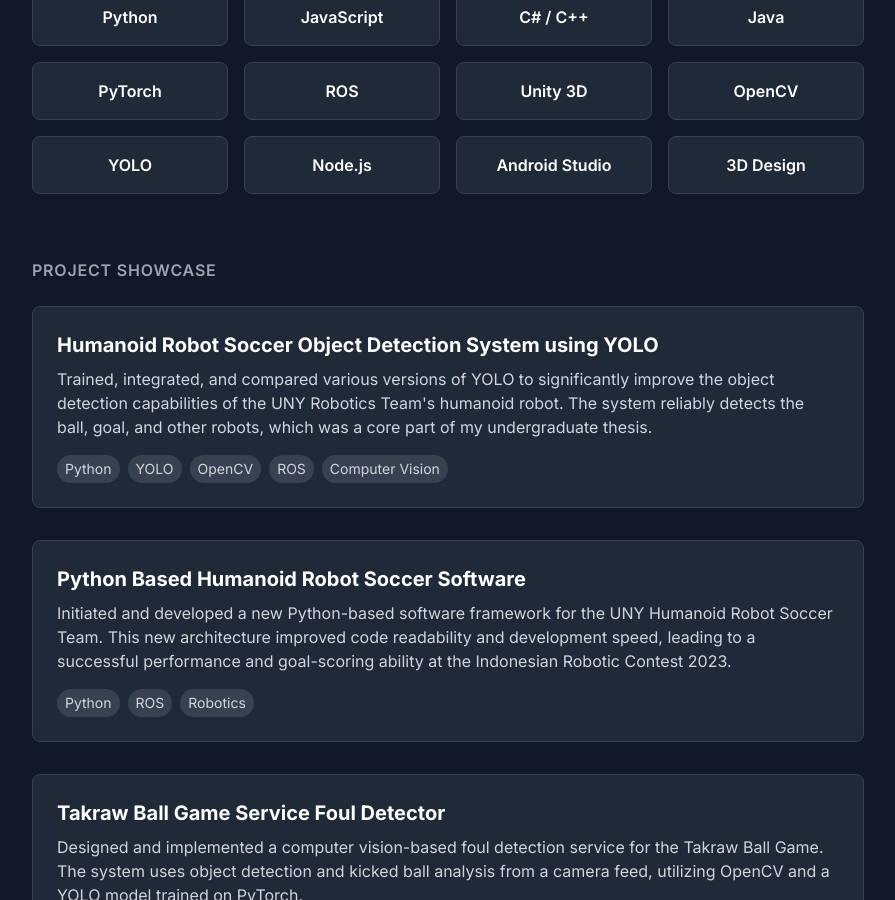
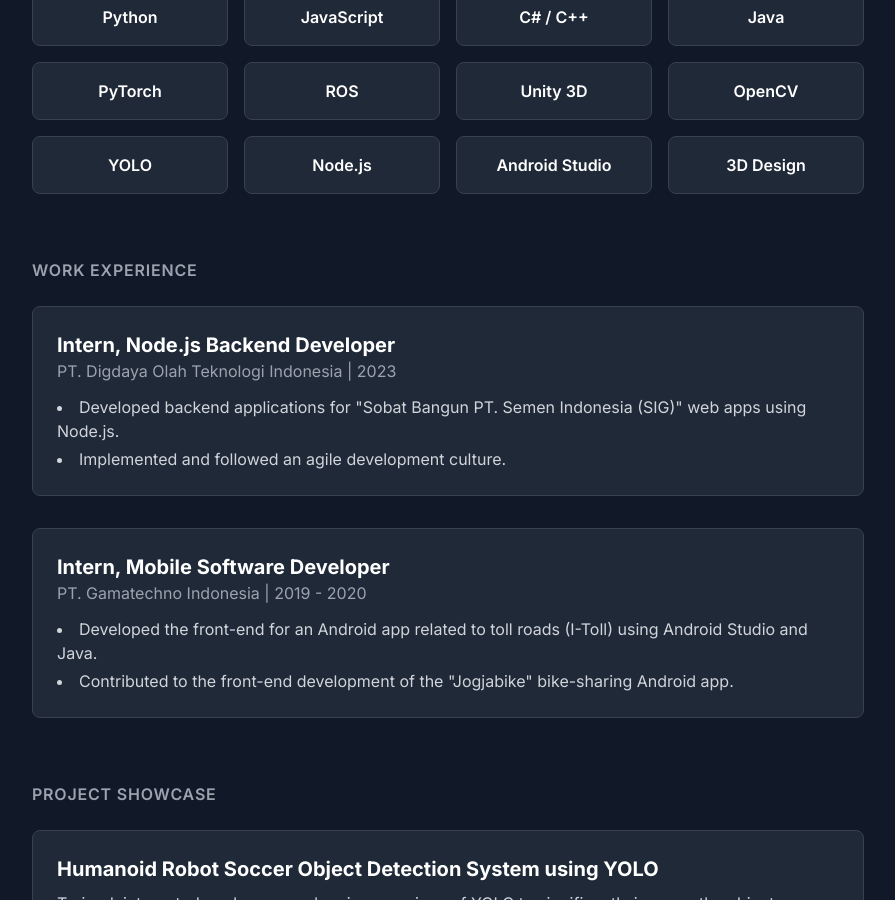
Before and after one commit to NurAlif/NurAlif.github.io, a Jekyll site: the page index.html, which Jekyll copies as it is, in a window 1280 px wide and 900 px high, scrolled down 484 px. Shown: the whole window, without its empty margins (192-1087 px from the left). Built offline with Jekyll 4.4.1, drawn with Linux system fonts in a browser that asks for light colours; nearby versions of some CDN libraries.

Commit message:
Update index.html

```diff
--- a/index.html
+++ b/index.html
@@ -81,6 +81,31 @@
                 <div class="card p-4 rounded-lg"><span class="font-semibold text-white">Node.js</span></div>
                 <div class="card p-4 rounded-lg"><span class="font-semibold text-white">Android Studio</span></div>
                 <div class="card p-4 rounded-lg"><span class="font-semibold text-white">3D Design</span></div>
+            </div>
+        </section>
+
+                <!-- Work Experience Section -->
+        <section class="mb-16">
+            <h2 class="section-title mb-6">Work Experience</h2>
+            <div class="space-y-8">
+                <!-- Experience 1 -->
+                <div class="card p-6 rounded-lg">
+                    <h3 class="text-xl font-bold text-white">Intern, Node.js Backend Developer</h3>
+                    <p class="text-gray-400">PT. Digdaya Olah Teknologi Indonesia | 2023</p>
+                    <ul class="mt-3 list-disc list-inside text-gray-300 space-y-1">
+                        <li>Developed backend applications for "Sobat Bangun PT. Semen Indonesia (SIG)" web apps using Node.js.</li>
+                        <li>Implemented and followed an agile development culture.</li>
+                    </ul>
+                </div>
+                <!-- Experience 2 -->
+                <div class="card p-6 rounded-lg">
+                    <h3 class="text-xl font-bold text-white">Intern, Mobile Software Developer</h3>
+                    <p class="text-gray-400">PT. Gamatechno Indonesia | 2019 - 2020</p>
+                    <ul class="mt-3 list-disc list-inside text-gray-300 space-y-1">
+                        <li>Developed the front-end for an Android app related to toll roads (I-Toll) using Android Studio and Java.</li>
+                        <li>Contributed to the front-end development of the "Jogjabike" bike-sharing Android app.</li>
+                    </ul>
+                </div>
             </div>
         </section>
 
```
